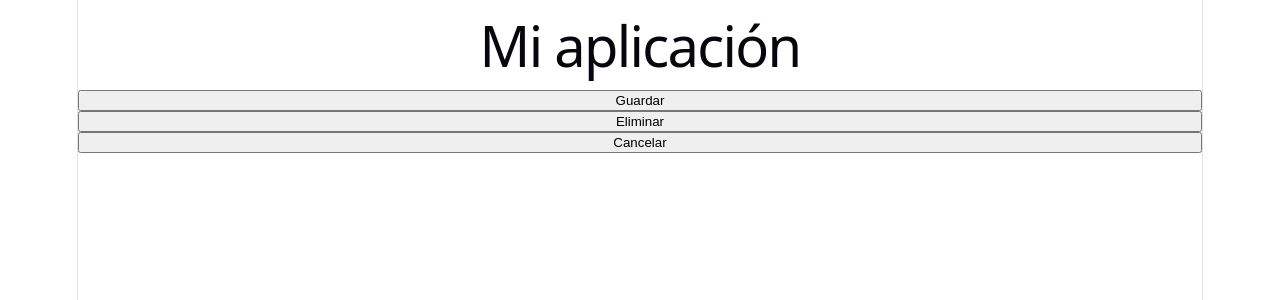
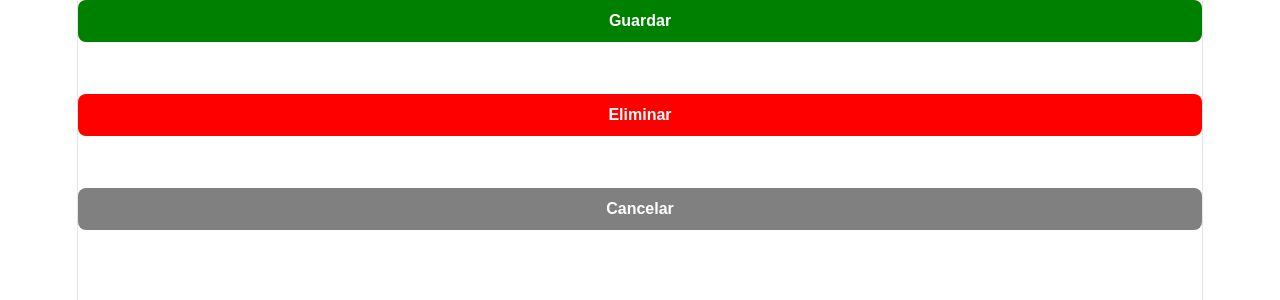
Before and after one commit to krismurillo22/CallCenterSystem-Frontend, a React (Vite) app in the folder callcenter-front/: page / in a window 1280 px wide. Shown: the top 300 px of the page. Built offline with nearby package versions, Linux system fonts and the light colour scheme.

Commit message:
Modificaciones visuales

```diff
--- a/callcenter-front/src/App.jsx
+++ b/callcenter-front/src/App.jsx
@@ -3,11 +3,13 @@ import Button from "./components/Button";
 function App() {
   return (
     <>
-      <h1>Mi aplicación</h1>
+      <Button text="Guardar" color="green" />
+      <br /><br />
 
-      <Button text="Guardar" />
-      <Button text="Eliminar" />
-      <Button text="Cancelar" />
+      <Button text="Eliminar" color="red" />
+      <br /><br />
+
+      <Button text="Cancelar" color="gray" />
     </>
   );
 }
--- a/callcenter-front/src/components/Button.jsx
+++ b/callcenter-front/src/components/Button.jsx
@@ -1,6 +1,17 @@
-function Button({ text, onClick, type = "button" }) {
+function Button({ text, color }) {
   return (
-    <button type={type} onClick={onClick}>
+    <button
+      style={{
+        backgroundColor: color,
+        color: "white",
+        border: "none",
+        padding: "12px 24px",
+        borderRadius: "8px",
+        fontSize: "16px",
+        fontWeight: "bold",
+        cursor: "pointer"
+      }}
+    >
       {text}
     </button>
   );
```
